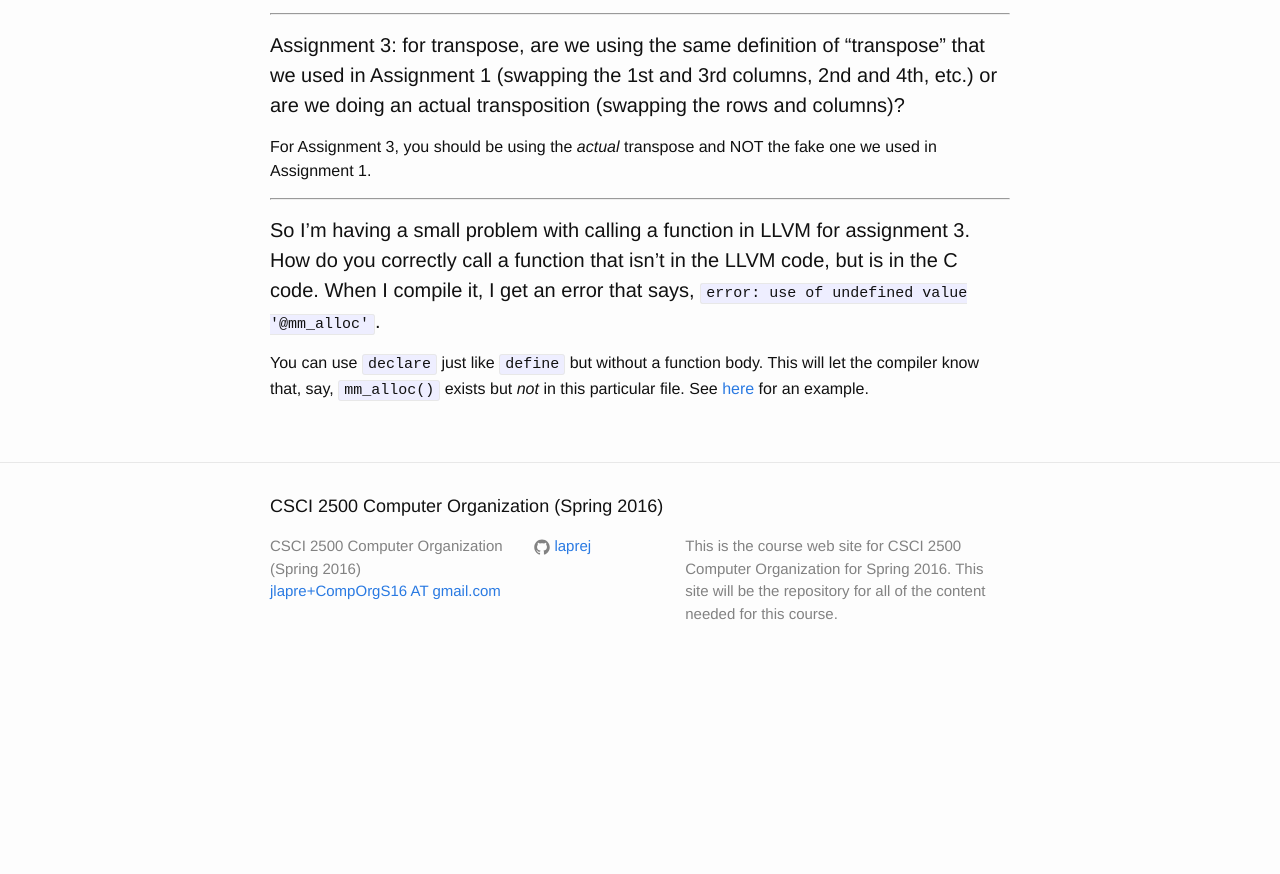
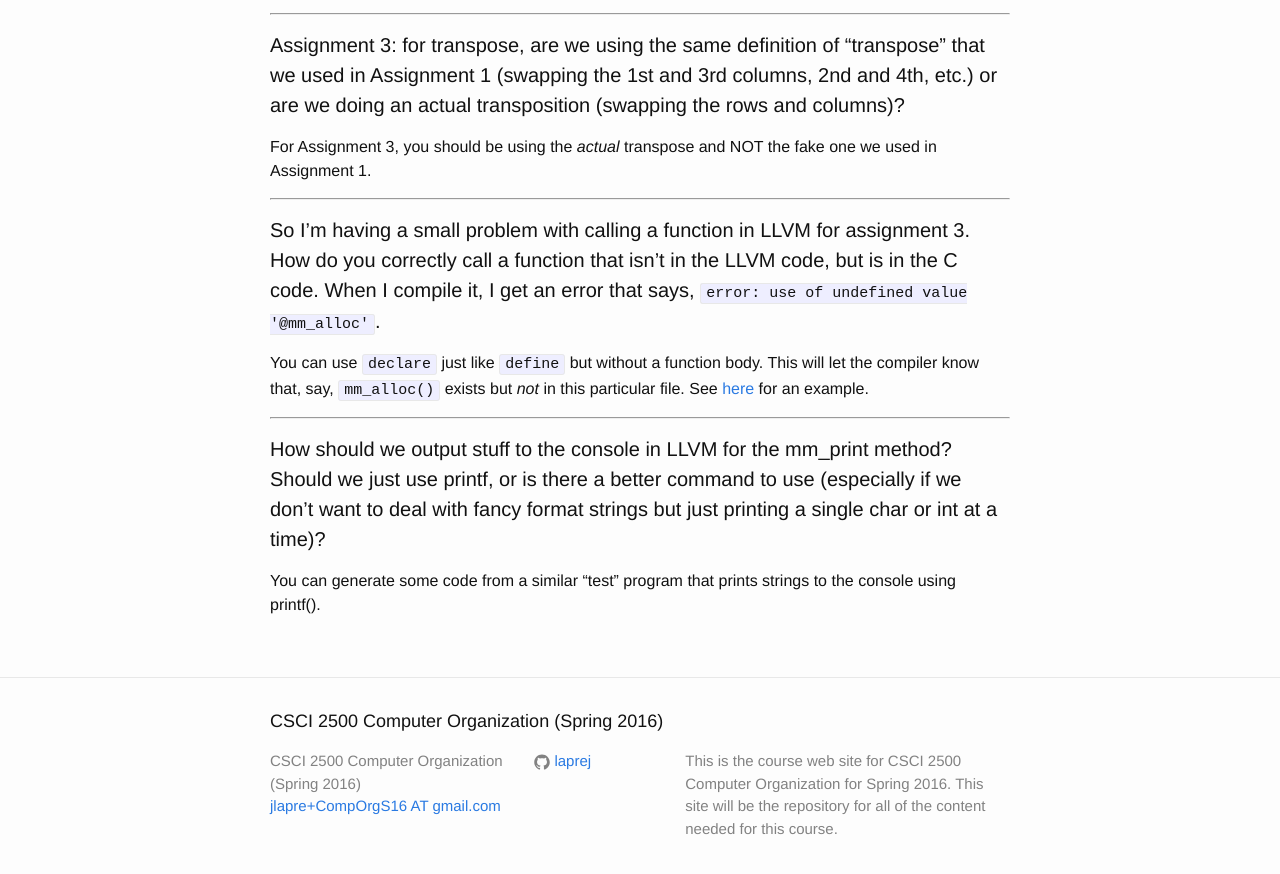
Before and after one commit to RPI-CSCI-2500-2016-Spring/RPI-CSCI-2500-2016-Spring.github.io, a Jekyll site: the page built from _posts/2016-03-03-assignment3-questions.md, in a window 1280 px wide and 900 px high, scrolled down 579 px. Shown: the top 874 px of the window. Built offline with Jekyll 4.4.1, drawn with Linux system fonts in a browser that asks for light colours; before the commit the page ends 1264 px from its top, so only the background shows below that; some of the changed text lies outside the part shown.

Commit message:
Added A3Q5

```diff
--- a/_posts/2016-03-03-assignment3-questions.md
+++ b/_posts/2016-03-03-assignment3-questions.md
@@ -43,3 +43,11 @@ For Assignment 3, you should be using the *actual* transpose and NOT the fake on
 You can use `declare` just like `define` but without a function body.
 This will let the compiler know that, say, `mm_alloc()` exists but *not* in this particular file.
 See [here](https://github.com/RPI-CSCI-2500-2016-Spring/assignment3-laprej/blob/master/matrix.ll) for an example.
+
+---------------------------------------
+
+<a id="Q5"></a>
+
+#### How should we output stuff to the console in LLVM for the mm_print method? Should we just use printf, or is there a better command to use (especially if we don't want to deal with fancy format strings but just printing a single char or int at a time)?
+
+You can generate some code from a similar "test" program that prints strings to the console using printf().
```
Also changed, not shown: other parts of _posts/2016-03-03-assignment3-questions.md (+1 -1 lines).
